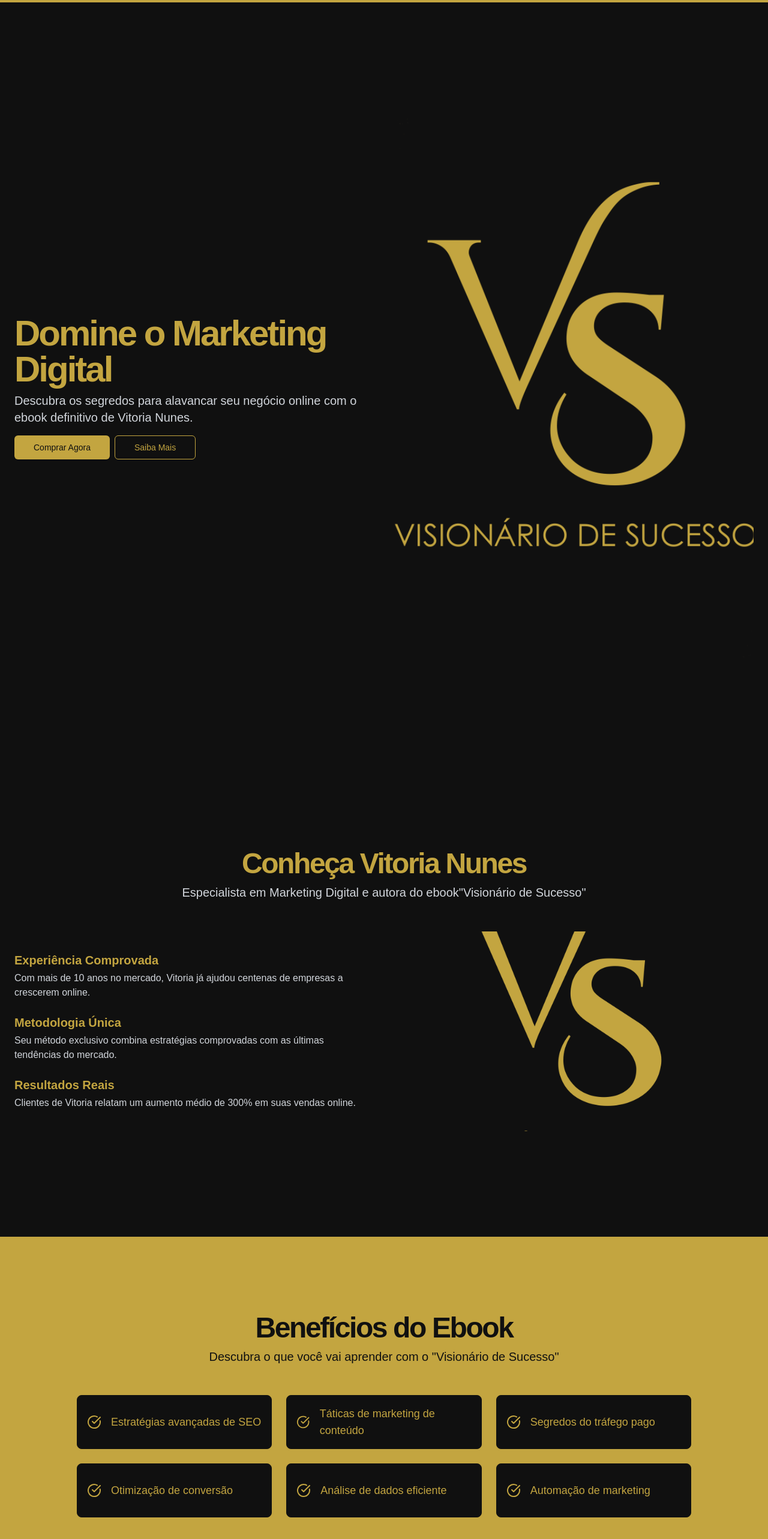
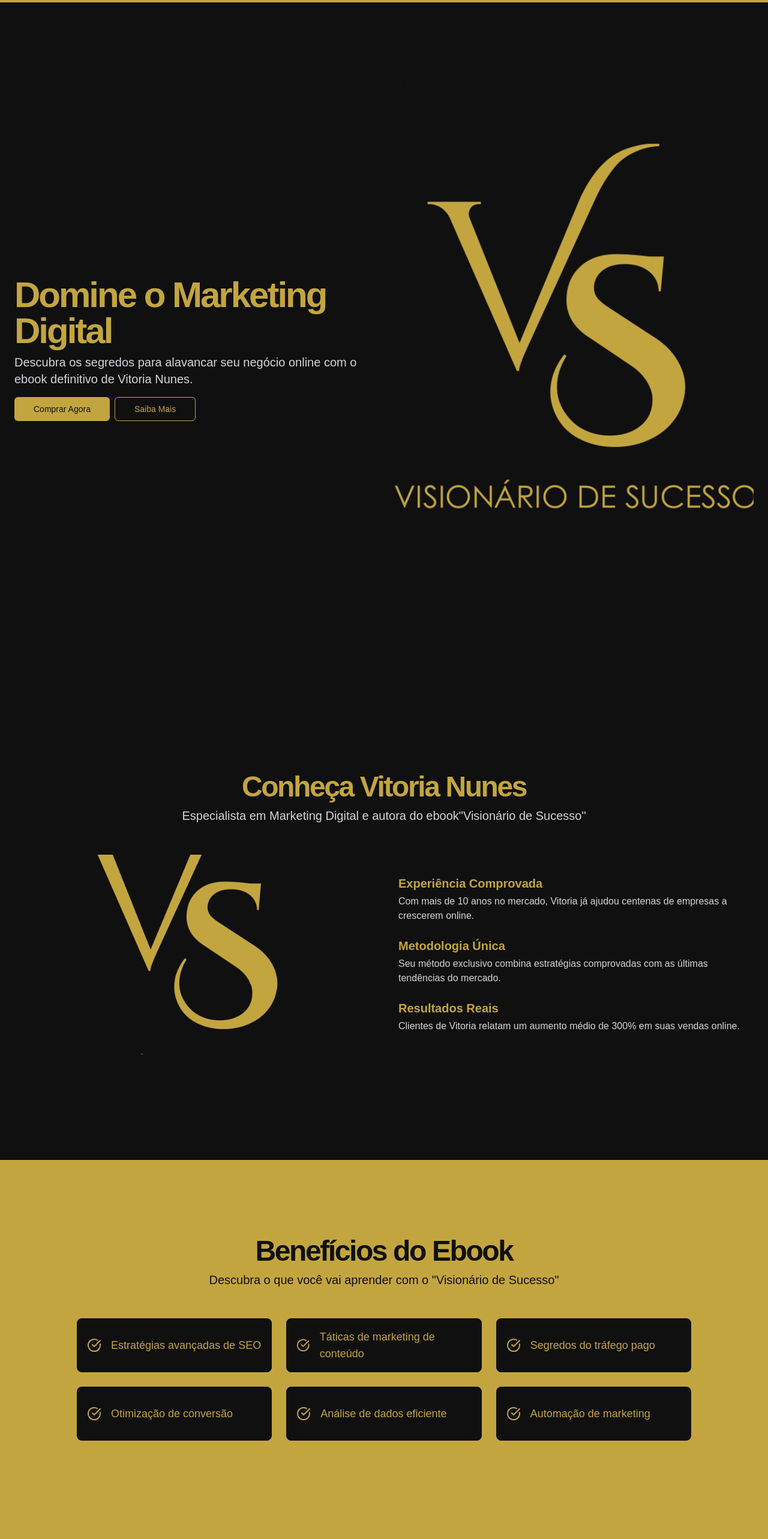
Before and after one commit to Talismar/visionario-sucesso, a Next.js app: page / in a window 1280 px wide. Shown: the part 60-2626 px from the top of the page at 60% size. Built offline with nearby package versions, Linux system fonts and the light colour scheme.

Commit message:
feat: add amination on home screen

```diff
--- a/package.json
+++ b/package.json
@@ -12,6 +12,7 @@
     "@radix-ui/react-slot": "^1.1.0",
     "class-variance-authority": "^0.7.0",
     "clsx": "^2.1.1",
+    "framer-motion": "^11.11.9",
     "lucide-react": "^0.453.0",
     "next": "14.2.15",
     "react": "^18",
--- a/src/app/page.tsx
+++ b/src/app/page.tsx
@@ -1,17 +1,38 @@
+"use client";
+
 import { Button } from "@/components/ui/button";
 import { Input } from "@/components/ui/input";
 import { BookOpen, CheckCircle, ChevronRight } from "lucide-react";
 import Image from "next/image";
 import Link from "next/link";
+import { motion } from "framer-motion";
 
 export default function LandingPage() {
+  const fadeIn = {
+    initial: { opacity: 0, y: 20 },
+    animate: { opacity: 1, y: 0 },
+    transition: { duration: 120 },
+  };
+
+  const staggerChildren = {
+    animate: {
+      transition: {
+        staggerChildren: 0.1,
+      },
+    },
+  };
+
   return (
-    <div className="flex flex-col min-h-screen">
-      <header className="bg-[#c3a540]">
-        <div className="max-w-[1488px] flex flex-col sm:flex-row justify-center sm:justify-between items-center px-4 lg:px-6 h-16 mx-auto">
+    <div className="flex min-h-screen w-full flex-col">
+      <motion.header
+        className="px-4 lg:px-6 h-16 flex flex-col sm:flex-row items-center justify-center sm:justify-between bg-[#c3a540]"
+        initial={{ opacity: 0, y: -20 }}
+        animate={{ opacity: 1, y: 0 }}
+        transition={{ duration: 0.6 }}
+      >
         <Link className="flex items-center justify-center" href="#">
           <BookOpen className="h-6 w-6 text-[#101010]" />
-            <span className="ml-2 sm:text-2xl  font-bold text-[#101010]">
+          <span className="ml-2 sm:text-2xl font-bold text-[#101010]">
             Visionário de Sucesso
           </span>
         </Link>
@@ -35,20 +56,17 @@ export default function LandingPage() {
             Comprar
           </Link>
         </nav>
-        </div>
-      </header>
+      </motion.header>
       <main className="flex-1">
-        <section className="w-full flex justify-center py-12 md:py-24 lg:py-32 xl:py-48 bg-[#101010]">
+        <section className="w-full flex justify-center py-12 md:py-24 lg:py-32 bg-[#101010]">
           <div className="container px-4 md:px-6">
             <div className="grid gap-6 lg:grid-cols-[1fr_400px] lg:gap-12 xl:grid-cols-[1fr_600px]">
-              <Image
-                alt="Ebook Marketing Digital"
-                className="mx-auto aspect-[1/1.5] overflow-hidden rounded-xl object-cover object-center sm:w-full lg:order-last"
-                height="600"
-                src="/logo.png"
-                width="400"
-              />
-              <div className="flex flex-col justify-center space-y-4">
+              <motion.div
+                className="flex flex-col justify-center space-y-4"
+                initial={{ opacity: 0, x: -50 }}
+                animate={{ opacity: 1, x: 0 }}
+                transition={{ duration: 0.6 }}
+              >
                 <div className="space-y-2">
                   <h1 className="text-3xl font-bold tracking-tighter sm:text-5xl xl:text-6xl/none text-[#c3a540]">
                     Domine o Marketing Digital
@@ -72,17 +90,38 @@ export default function LandingPage() {
                     Saiba Mais
                   </Link>
                 </div>
-              </div>
+              </motion.div>
+              <motion.div
+                initial={{ opacity: 0, scale: 0.8 }}
+                animate={{ opacity: 1, scale: 1 }}
+                transition={{ duration: 0.6 }}
+              >
+                <Image
+                  alt="Ebook Marketing Digital"
+                  className="mx-auto aspect-[1/1.5] overflow-hidden rounded-xl object-cover object-center sm:w-full lg:order-last"
+                  height="600"
+                  src="/logo.png"
+                  width="400"
+                />
+              </motion.div>
             </div>
           </div>
         </section>
-
         <section
           id="about"
-          className="w-full flex justify-center py-12 md:py-24 lg:py-32 bg-[#101010]"
+          className="w-full py-12 md:py-24 lg:py-32 bg-[#101010]"
         >
-          <div className="container px-4 md:px-6">
-            <div className="flex flex-col items-center justify-center space-y-4 text-center">
+          <motion.div
+            className="container px-4 md:px-6 mx-auto"
+            variants={staggerChildren}
+            initial="initial"
+            whileInView="animate"
+            viewport={{ once: true }}
+          >
+            <motion.div
+              className="flex flex-col items-center justify-between space-y-4 text-center"
+              variants={fadeIn}
+            >
               <div className="space-y-2">
                 <h2 className="text-3xl font-bold tracking-tighter sm:text-5xl text-[#c3a540]">
                   Conheça Vitoria Nunes
@@ -92,8 +131,9 @@ export default function LandingPage() {
                   {'"Visionário de Sucesso"'}
                 </p>
               </div>
-            </div>
-            <div className="mx-auto grid  items-center gap-6 py-12 lg:grid-cols-2 lg:gap-12">
+            </motion.div>
+            <div className="mx-auto grid items-center gap-6 py-12 lg:grid-cols-2 lg:gap-12">
+              <motion.div variants={fadeIn}>
                 <Image
                   alt="Vitoria Nunes"
                   className="mx-auto aspect-video overflow-hidden rounded-xl object-cover object-center sm:w-full lg:order-last"
@@ -101,52 +141,58 @@ export default function LandingPage() {
                   src="/logo.png"
                   width="550"
                 />
-              <div className="flex flex-col justify-center space-y-4">
+              </motion.div>
+              <motion.div
+                className="flex flex-col justify-center space-y-4"
+                variants={staggerChildren}
+              >
                 <ul className="grid gap-6">
-                  <li>
+                  {[
+                    {
+                      title: "Experiência Comprovada",
+                      description:
+                        "Com mais de 10 anos no mercado, Vitoria já ajudou centenas de empresas a crescerem online.",
+                    },
+                    {
+                      title: "Metodologia Única",
+                      description:
+                        "Seu método exclusivo combina estratégias comprovadas com as últimas tendências do mercado.",
+                    },
+                    {
+                      title: "Resultados Reais",
+                      description:
+                        "Clientes de Vitoria relatam um aumento médio de 300% em suas vendas online.",
+                    },
+                  ].map((item, index) => (
+                    <motion.li key={index} variants={fadeIn}>
                       <div className="grid gap-1">
                         <h3 className="text-xl font-bold text-[#c3a540]">
-                        Experiência Comprovada
+                          {item.title}
                         </h3>
-                      <p className="text-gray-300">
-                        Com mais de 10 anos no mercado, Vitoria já ajudou
-                        centenas de empresas a crescerem online.
-                      </p>
+                        <p className="text-gray-300">{item.description}</p>
                       </div>
-                  </li>
-                  <li>
-                    <div className="grid gap-1">
-                      <h3 className="text-xl font-bold text-[#c3a540]">
-                        Metodologia Única
-                      </h3>
-                      <p className="text-gray-300">
-                        Seu método exclusivo combina estratégias comprovadas com
-                        as últimas tendências do mercado.
-                      </p>
+                    </motion.li>
+                  ))}
+                </ul>
+              </motion.div>
             </div>
-                  </li>
-                  <li>
-                    <div className="grid gap-1">
-                      <h3 className="text-xl font-bold text-[#c3a540]">
-                        Resultados Reais
-                      </h3>
-                      <p className="text-gray-300">
-                        Clientes de Vitoria relatam um aumento médio de 300% em
-                        suas vendas online.
-                      </p>
-                    </div>
-                  </li>
-                </ul>
-              </div>
-            </div>
-          </div>
+          </motion.div>
         </section>
         <section
           id="benefits"
-          className="w-full flex justify-center py-12 md:py-24 lg:py-32 bg-[#c3a540]"
+          className="w-full flex flex-col items-center justify-center py-12 md:py-24 lg:py-32 bg-[#c3a540]"
         >
-          <div className="container px-4 md:px-6">
-            <div className="flex flex-col items-center justify-center space-y-4 text-center">
+          <motion.div
+            className="container px-4 md:px-6"
+            variants={staggerChildren}
+            initial="initial"
+            whileInView="animate"
+            viewport={{ once: true }}
+          >
+            <motion.div
+              className="flex flex-col items-center justify-center space-y-4 text-center"
+              variants={fadeIn}
+            >
               <div className="space-y-2">
                 <h2 className="text-3xl font-bold tracking-tighter sm:text-5xl text-[#101010]">
                   Benefícios do Ebook
@@ -156,8 +202,11 @@ export default function LandingPage() {
                   {'"Visionário de Sucesso"'}
                 </p>
               </div>
-            </div>
-            <div className="mx-auto grid max-w-5xl items-center gap-6 py-12 lg:grid-cols-3">
+            </motion.div>
+            <motion.div
+              className="mx-auto grid max-w-5xl items-center gap-6 py-12 lg:grid-cols-3"
+              variants={staggerChildren}
+            >
               {[
                 "Estratégias avançadas de SEO",
                 "Táticas de marketing de conteúdo",
@@ -166,35 +215,48 @@ export default function LandingPage() {
                 "Análise de dados eficiente",
                 "Automação de marketing",
               ].map((benefit, index) => (
-                <div
+                <motion.div
                   key={index}
                   className="flex items-center space-x-4 min-h-[90px] rounded-lg border border-[#101010] p-4 bg-[#101010]"
+                  variants={fadeIn}
                 >
                   <CheckCircle className="h-6 w-6 text-[#c3a540]" />
                   <span className="text-lg font-medium text-[#c3a540]">
                     {benefit}
                   </span>
-                </div>
+                </motion.div>
               ))}
-            </div>
-          </div>
+            </motion.div>
+          </motion.div>
         </section>
         <section
           id="cta"
           className="w-full flex justify-center py-12 md:py-24 lg:py-32 bg-[#101010]"
         >
-          <div className="container px-4 md:px-6">
-            <div className="flex flex-col items-center justify-center space-y-4 text-center">
+          <motion.div
+            className="container px-4 md:px-6"
+            variants={staggerChildren}
+            initial="initial"
+            whileInView="animate"
+            viewport={{ once: true }}
+          >
+            <motion.div
+              className="flex flex-col items-center justify-center space-y-4 text-center"
+              variants={fadeIn}
+            >
               <div className="space-y-2">
                 <h2 className="text-3xl font-bold tracking-tighter text-[#c3a540] sm:text-5xl">
                   Pronto para Transformar seu Negócio?
                 </h2>
-                <p className="text-gray-300 md:text-xl/relaxed lg:text-base/relaxed xl:text-xl/relaxed">
+                <p className="max-w-[600px] text-gray-300 md:text-xl/relaxed lg:text-base/relaxed xl:text-xl/relaxed">
                   Adquira agora o ebook {'"Visionário de Sucesso"'} e comece sua
                   jornada rumo ao sucesso digital.
                 </p>
               </div>
-              <div className="w-full max-w-sm space-y-2">
+              <motion.div
+                className="w-full max-w-sm space-y-2"
+                variants={fadeIn}
+              >
                 <form className="flex flex-col gap-2">
                   <Input
                     className="bg-white text-[#101010]"
@@ -203,7 +265,7 @@ export default function LandingPage() {
                   />
                   <Button
                     className="bg-[#c3a540] text-[#101010] hover:bg-[#e0b038]"
-                    type="button"
+                    type="submit"
                   >
                     Comprar Ebook
                     <ChevronRight className="ml-2 h-4 w-4" />
@@ -213,32 +275,41 @@ export default function LandingPage() {
                   Ao comprar, você concorda com nossos{" "}
                   <Link
                     className="underline underline-offset-2 text-[#c3a540]"
-                    href="/politica-privacidade"
+                    href="/privacy"
                   >
                     Termos de Serviço
                   </Link>
                   .
                 </p>
-              </div>
-            </div>
-          </div>
+              </motion.div>
+            </motion.div>
+          </motion.div>
         </section>
       </main>
-      <footer className="py-6 w-full shrink-0 px-4 md:px-6 border-t border-[#c3a540] bg-[#101010]">
-        <div className="items-center flex flex-col mx-auto gap-2 sm:flex-row max-w-[1488px]">
+      <motion.footer
+        className="flex flex-col gap-2 sm:flex-row py-6 w-full shrink-0 items-center px-4 md:px-6 border-t border-[#c3a540] bg-[#101010]"
+        initial={{ opacity: 0, y: 20 }}
+        animate={{ opacity: 1, y: 0 }}
+        transition={{ duration: 0.6 }}
+      >
         <p className="text-xs text-gray-400">
           © 2024 Visionário de Sucesso. Todos os direitos reservados.
         </p>
         <nav className="sm:ml-auto flex gap-4 sm:gap-6">
           <Link
             className="text-xs hover:underline underline-offset-4 text-[#c3a540]"
-              href="/politica-privacidade"
+            href="#"
           >
             Termos de Serviço
           </Link>
+          <Link
+            className="text-xs hover:underline underline-offset-4 text-[#c3a540]"
+            href="/privacy"
+          >
+            Privacidade
+          </Link>
         </nav>
-        </div>
-      </footer>
+      </motion.footer>
     </div>
   );
 }
```
Also changed, not shown: 1 other file (tests, documents, lock files or other folders). Lines whose indentation alone changed are shown as unchanged.
